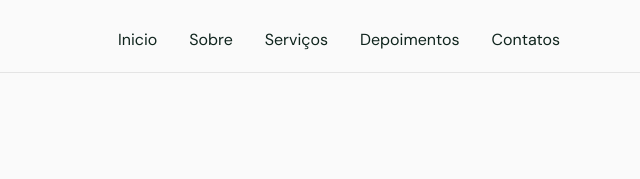
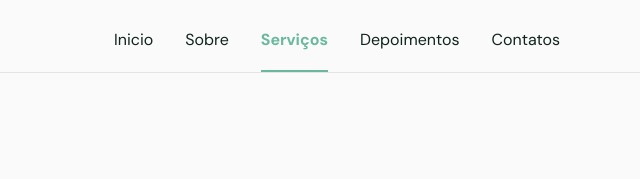
Before and after one commit to alissonmedeirosdev/originsix, a plain HTML site: page index.html in a window 1280 px wide. Shown: the top 179 px of the page, 640-1280 px from the left. Drawn offline with nearby package versions, Linux system fonts and the light colour scheme; files whose address does not match are found by name.

Commit message:
create active menu

```diff
--- a/assets/styles/style.css
+++ b/assets/styles/style.css
@@ -3,6 +3,10 @@
   margin: 0;
   padding: 0;
   box-sizing: border-box;
+}
+
+body {
+  overflow-x: hidden !important;
 }
 
 ul {
@@ -185,7 +189,8 @@ nav ul li a {
   position: relative;
 }
 
-nav ul li a:hover {
+nav ul li a:hover,
+nav ul li a.active {
   color: var(--base-color);
 }
 
@@ -195,12 +200,13 @@ nav ul li a::after {
   height: 2px;
   background: var(--base-color);
   position: absolute;
-  bottom: -1.5rem;
+  bottom: -1.4rem;
   left: 0;
   transition: width 0.2s;
 }
 
-nav ul li a:hover::after {
+nav ul li a:hover::after,
+nav ul li a.active::after {
   width: 100%;
 }
 
@@ -425,6 +431,10 @@ nav.show div.icon-close {
 
 /*============= SWIPER =============*/
 
+.tesimonials.swiper-container.swiper-initialized.swiper-horizontal.swiper-pointer-events {
+  position: relative;
+}
+
 .swiper-slide {
   height: auto;
   padding: 4rem 1rem;
@@ -440,8 +450,8 @@ nav.show div.icon-close {
 }
 
 .tesimonials.swiper-container.swiper-initialized.swiper-horizontal.swiper-android {
-  position: relative;
-  overflow: hidden;
+  position: relative !important;
+  overflow: hidden !important;
 }
 
 /*============= CONTACT =============*/
@@ -588,6 +598,12 @@ footer i {
 
   nav .menu ul li a.title {
     font: 400 1rem var(--body-font);
+    -webkit-font-smoothing: antialiased;
+  }
+
+  nav .menu ul li a.title.active {
+    font-weight: bold;
+    -webkit-font-smoothing: auto;
   }
 
   /* HOME */
--- a/main.js
+++ b/main.js
@@ -78,8 +78,35 @@ function backToTopButton() {
   }
 }
 
+// Active menu conforms to the active section on the page
+
+const sections = document.querySelectorAll('main section[id]')
+function activateMenuAtCurrentSection() {
+  const checkpoint = window.pageYOffset + (window.innerHeight / 8) * 4
+
+  sections.forEach(section => {
+    const sectionTop = section.offsetTop
+    const sectionHeight = section.offsetHeight
+    const sectionId = section.getAttribute('id')
+
+    const checkpointStart = checkpoint >= sectionTop
+    const checkpointEnd = checkpoint <= sectionTop + sectionHeight
+
+    if (checkpointStart && checkpointEnd) {
+      document
+        .querySelector(`nav ul li a[href*=${sectionId}]`)
+        .classList.add('active')
+    } else {
+      document
+        .querySelector(`nav ul li a[href*=${sectionId}]`)
+        .classList.remove('active')
+    }
+  })
+}
+
 // When Scroll
 window.addEventListener('scroll', event => {
   changeHeaderWhenScroll()
   backToTopButton()
+  activateMenuAtCurrentSection()
 })
```
